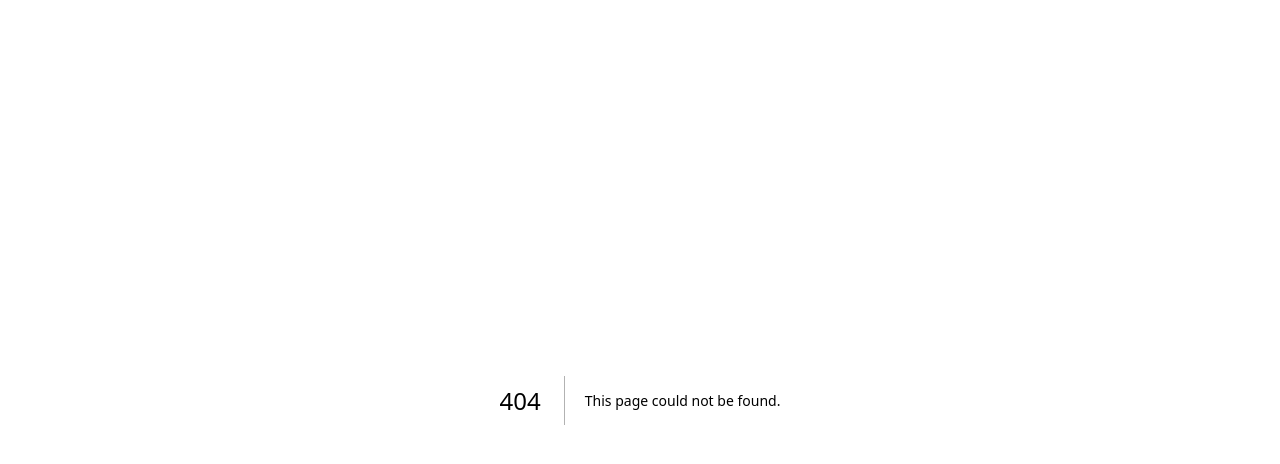
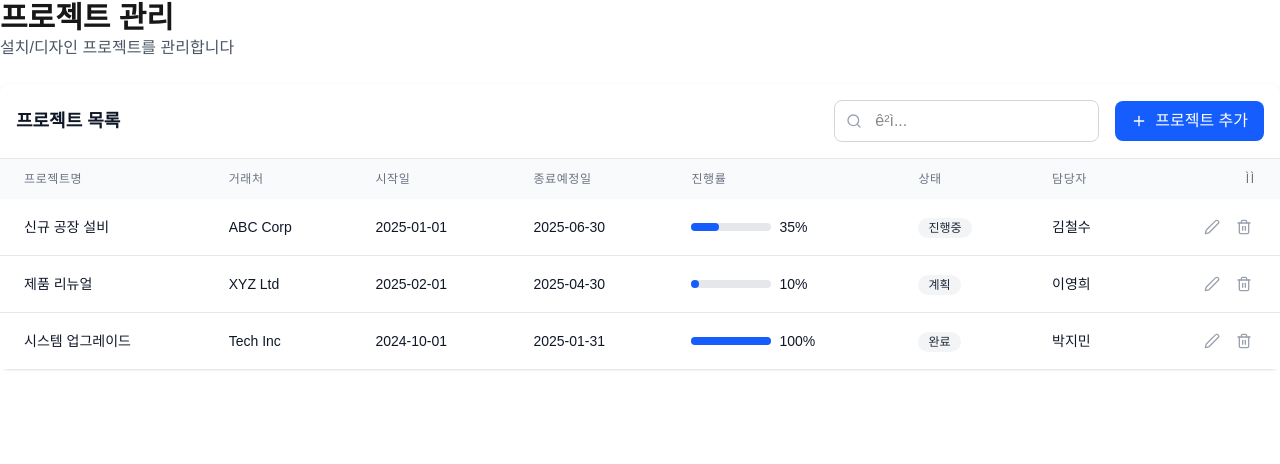
Before and after one commit to dialserviceKR/dialservice-dashboard, a Next.js app: page /dashboard/projects in a window 1280 px wide. Before the commit this address had no page. Shown: the top 464 px of the page. Built offline with nearby package versions, Linux system fonts and the light colour scheme.

Commit message:
Create page.tsx

```diff
--- /dev/null
+++ b/src/app/dashboard/projects/page.tsx
@@ -0,0 +1,89 @@
+'use client'
+
+import { useState } from 'react'
+import { DataTable } from '@/components/ui/data-table'
+import { Modal } from '@/components/ui/modal'
+import { StatusBadge, getStatusType } from '@/components/ui/status-badge'
+
+type ProjectStatus = '계획' | '진행중' | '완료' | '보류'
+
+interface Project {
+  id: string
+  프로젝트명: string
+  거래처: string
+  시작일: string
+  종료예정일: string
+  진행률: number
+  상태: ProjectStatus
+  담당자: string
+}
+
+const mockProjects: Project[] = [
+  { id: '1', 프로젝트명: '신규 공장 설비', 거래처: 'ABC Corp', 시작일: '2025-01-01', 종료예정일: '2025-06-30', 진행률: 35, 상태: '진행중', 담당자: '김철수' },
+  { id: '2', 프로젝트명: '제품 리뉴얼', 거래처: 'XYZ Ltd', 시작일: '2025-02-01', 종료예정일: '2025-04-30', 진행률: 10, 상태: '계획', 담당자: '이영희' },
+  { id: '3', 프로젝트명: '시스템 업그레이드', 거래처: 'Tech Inc', 시작일: '2024-10-01', 종료예정일: '2025-01-31', 진행률: 100, 상태: '완료', 담당자: '박지민' }
+]
+
+const statusOptions: ProjectStatus[] = ['계획', '진행중', '완료', '보류']
+
+export default function ProjectsPage() {
+  const [projects, setProjects] = useState<Project[]>(mockProjects)
+  const [isOpen, setIsOpen] = useState(false)
+  const [editingId, setEditingId] = useState<string | null>(null)
+  const [form, setForm] = useState({ 프로젝트명: '', 거래처: '', 시작일: '', 종료예정일: '', 진행률: 0, 상태: '계획' as ProjectStatus, 담당자: '' })
+
+  const handleAdd = () => { setEditingId(null); setForm({ 프로젝트명: '', 거래처: '', 시작일: '', 종료예정일: '', 진행률: 0, 상태: '계획', 담당자: '' }); setIsOpen(true) }
+  const handleEdit = (p: Project) => { setEditingId(p.id); setForm({ 프로젝트명: p.프로젝트명, 거래처: p.거래처, 시작일: p.시작일, 종료예정일: p.종료예정일, 진행률: p.진행률, 상태: p.상태, 담당자: p.담당자 }); setIsOpen(true) }
+  const handleSave = () => {
+    if (editingId) { setProjects(projects.map(p => p.id === editingId ? { ...p, ...form } : p)) }
+    else { setProjects([{ id: String(Date.now()), ...form }, ...projects]) }
+    setIsOpen(false)
+  }
+  const handleDelete = (p: Project) => { if (confirm(`"${p.프로젝트명}" 삭제?`)) setProjects(projects.filter(x => x.id !== p.id)) }
+
+  const columns = [
+    { key: '프로젝트명' as const, label: '프로젝트명' },
+    { key: '거래처' as const, label: '거래처' },
+    { key: '시작일' as const, label: '시작일' },
+    { key: '종료예정일' as const, label: '종료예정일' },
+    { key: '진행률' as const, label: '진행률', render: (p: Project) => (
+      <div className="flex items-center gap-2">
+        <div className="w-20 bg-gray-200 rounded-full h-2">
+          <div className="bg-blue-600 h-2 rounded-full" style={{ width: `${p.진행률}%` }} />
+        </div>
+        <span className="text-sm">{p.진행률}%</span>
+      </div>
+    )},
+    { key: '상태' as const, label: '상태', render: (p: Project) => <StatusBadge status={p.상태} type={getStatusType(p.상태)} /> },
+    { key: '담당자' as const, label: '담당자' }
+  ]
+
+  return (
+    <div className="space-y-6">
+      <div>
+        <h1 className="text-3xl font-bold">프로젝트 관리</h1>
+        <p className="text-gray-600">설치/디자인 프로젝트를 관리합니다</p>
+      </div>
+      <DataTable<Project> columns={columns} data={projects} title="프로젝트 목록" addButtonText="프로젝트 추가" onAdd={handleAdd} onEdit={handleEdit} onDelete={handleDelete} />
+      <Modal isOpen={isOpen} onClose={() => setIsOpen(false)} title={editingId ? '프로젝트 수정' : '프로젝트 추가'} size="lg">
+        <div className="space-y-4">
+          <input value={form.프로젝트명} onChange={e => setForm({ ...form, 프로젝트명: e.target.value })} placeholder="프로젝트명" className="w-full px-4 py-2 border rounded-lg" />
+          <input value={form.거래처} onChange={e => setForm({ ...form, 거래처: e.target.value })} placeholder="거래처" className="w-full px-4 py-2 border rounded-lg" />
+          <input value={form.담당자} onChange={e => setForm({ ...form, 담당자: e.target.value })} placeholder="담당자" className="w-full px-4 py-2 border rounded-lg" />
+          <div className="grid grid-cols-2 gap-4">
+            <input type="date" value={form.시작일} onChange={e => setForm({ ...form, 시작일: e.target.value })} className="px-4 py-2 border rounded-lg" />
+            <input type="date" value={form.종료예정일} onChange={e => setForm({ ...form, 종료예정일: e.target.value })} className="px-4 py-2 border rounded-lg" />
+          </div>
+          <input type="number" value={form.진행률} onChange={e => setForm({ ...form, 진행률: Math.min(100, Math.max(0, parseInt(e.target.value) || 0)) })} placeholder="진행률 (%)" min="0" max="100" className="w-full px-4 py-2 border rounded-lg" />
+          <select value={form.상태} onChange={e => setForm({ ...form, 상태: e.target.value as ProjectStatus })} className="w-full px-4 py-2 border rounded-lg">
+            {statusOptions.map(s => <option key={s} value={s}>{s}</option>)}
+          </select>
+          <div className="flex gap-2">
+            <button onClick={handleSave} className="flex-1 bg-blue-600 text-white py-2 rounded-lg">{editingId ? '수정' : '추가'}</button>
+            <button onClick={() => setIsOpen(false)} className="flex-1 bg-gray-200 py-2 rounded-lg">취소</button>
+          </div>
+        </div>
+      </Modal>
+    </div>
+  )
+}
```
